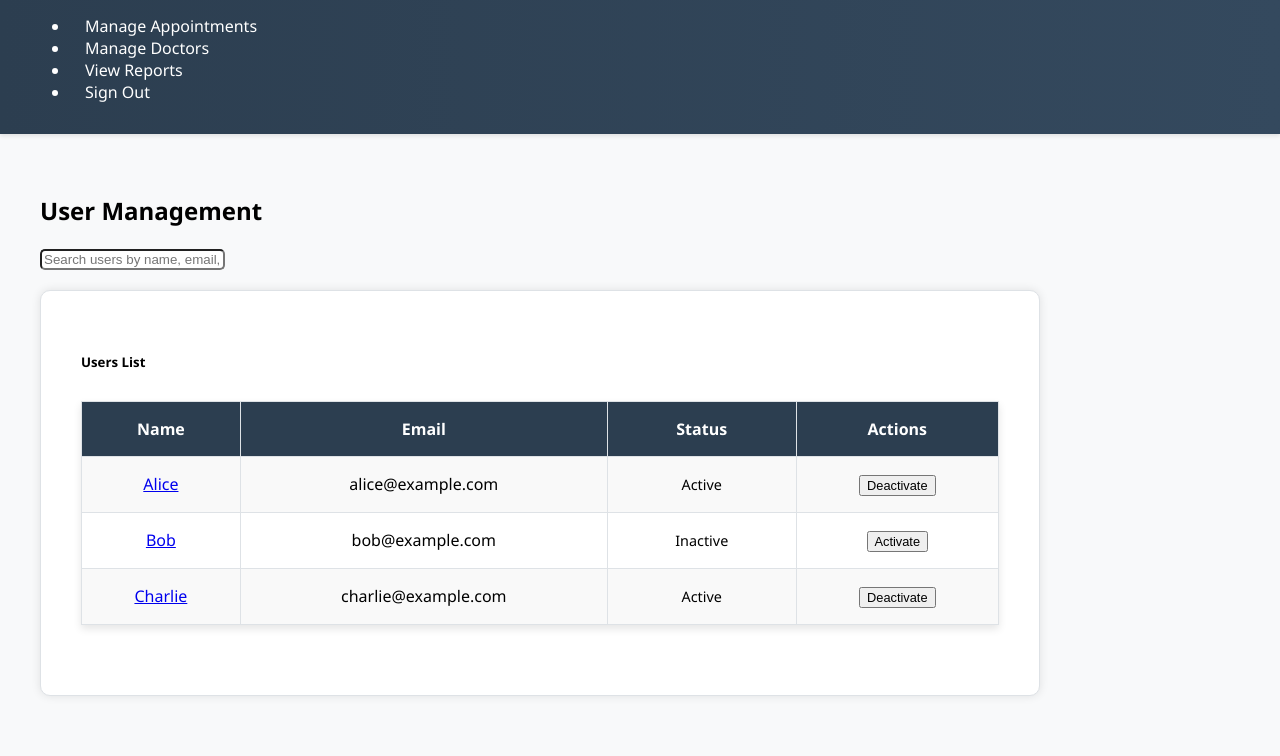
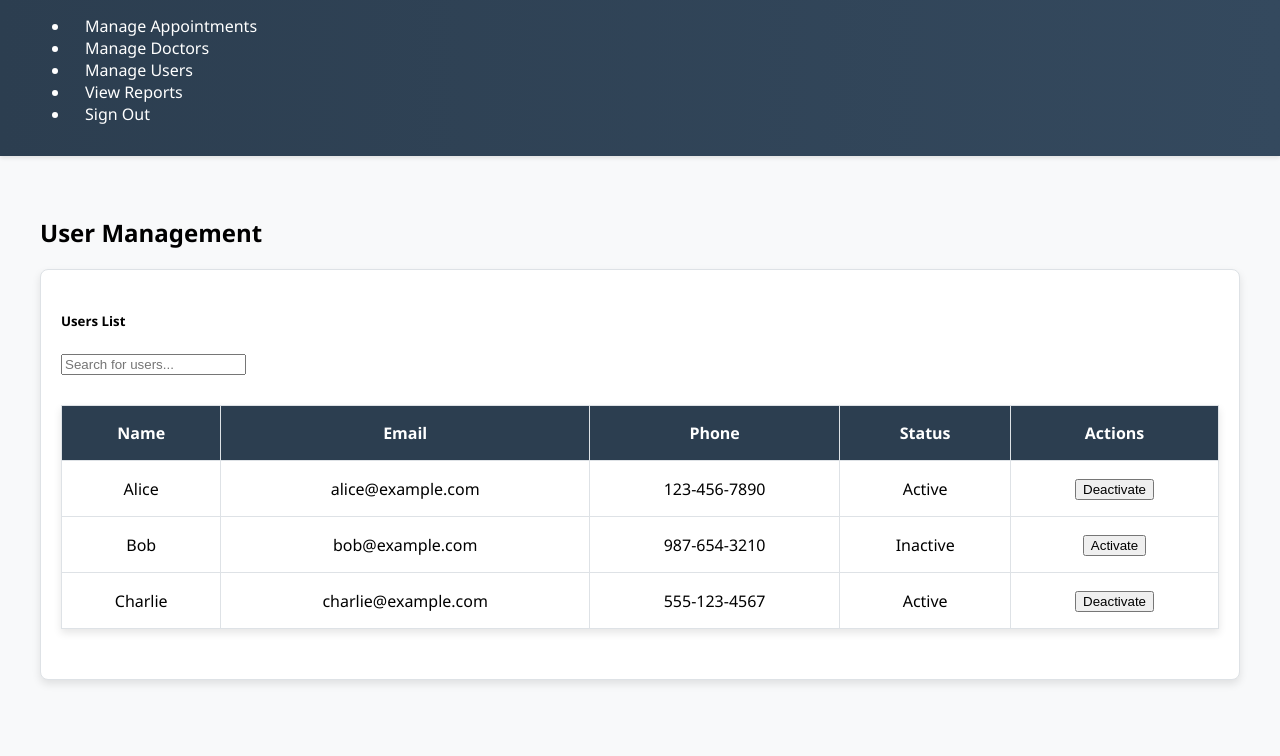
Before and after one commit to DevOpsAndCloudMastery1/medibooks-public-html-1, a website: page medibooks-public-html-1/admin/admin-users.html in a window 1280 px wide. Shown: the part 88-844 px from the top of the page. Drawn offline with Linux system fonts and the light colour scheme.

Commit message:
updated user details

```diff
--- a/medibooks-public-html-1/admin/admin-users.html
+++ b/medibooks-public-html-1/admin/admin-users.html
@@ -26,6 +26,9 @@
                         <a class="nav-link" href="admin-doctors.html">Manage Doctors</a>
                     </li>
                     <li class="nav-item">
+                        <a class="nav-link" href="admin-users.html">Manage Users</a>
+                    </li>
+                    <li class="nav-item">
                         <a class="nav-link" href="admin-reports.html">View Reports</a>
                     </li>
                     <li class="nav-item">
@@ -38,40 +41,33 @@
 
     <!-- Main Content -->
     <div class="container content mt-4">
-        <h2 class="text-center mb-4">User Management</h2>
-
-        <!-- Search Bar -->
-        <div class="mb-4">
-            <input type="text" id="searchInput" class="form-control" placeholder="Search users by name, email, or status..." onkeyup="searchUsers()">
-        </div>
-
-        <!-- Users Table -->
-        <div class="card shadow-sm border-light">
+        <h2 class="text-center">User Management</h2>
+        <div class="card">
             <div class="card-body">
                 <h5 class="card-title">Users List</h5>
-                <table class="table table-striped table-bordered">
+                <input class="form-control mb-3" id="searchInput" type="text" placeholder="Search for users..." onkeyup="searchUsers()">
+                <table class="table table-bordered">
                     <thead>
                         <tr>
                             <th>Name</th>
                             <th>Email</th>
+                            <th>Phone</th>
                             <th>Status</th>
                             <th>Actions</th>
                         </tr>
                     </thead>
-                    <tbody id="user-list">
-                        <!-- Users will be loaded here dynamically -->
-                    </tbody>
+                    <tbody id="user-list"></tbody>
                 </table>
             </div>
         </div>
     </div>
 
     <script>
-        // Sample users or fetch from localStorage
+        // Fetch users from localStorage or use sample data
         let users = JSON.parse(localStorage.getItem("users")) || [
-            { name: "Alice", email: "alice@example.com", status: "Active" },
-            { name: "Bob", email: "bob@example.com", status: "Inactive" },
-            { name: "Charlie", email: "charlie@example.com", status: "Active" }
+            { name: "Alice", email: "alice@example.com", phone: "123-456-7890", status: "Active" },
+            { name: "Bob", email: "bob@example.com", phone: "987-654-3210", status: "Inactive" },
+            { name: "Charlie", email: "charlie@example.com", phone: "555-123-4567", status: "Active" }
         ];
 
         // Save users to localStorage if they are not already stored
@@ -79,18 +75,17 @@
             localStorage.setItem("users", JSON.stringify(users));
         }
 
-        // Load users into the table
         function loadUsers() {
             const list = document.getElementById("user-list");
             list.innerHTML = "";
 
             users.forEach((user, index) => {
-                if (user.name && user.email) { // Check if name and email are defined
-                    const row = document.createElement("tr");
+                const listItem = document.createElement("tr");
 
-                    row.innerHTML = `
-                        <td><a href="../user-profile.html?user=${encodeURIComponent(user.name)}" class="text-decoration-none">${user.name}</a></td>
+                listItem.innerHTML = `
+                    <td>${user.name || 'N/A'}</td>
                     <td>${user.email || 'N/A'}</td>
+                    <td>${user.phone || 'N/A'}</td>
                     <td><span class="badge bg-${user.status === "Active" ? "success" : "danger"}">${user.status}</span></td>
                     <td>
                         <button class="btn btn-sm btn-${user.status === "Active" ? "danger" : "success"}" onclick="toggleUser(${index})">
@@ -99,105 +94,30 @@
                     </td>
                 `;
 
-                    list.appendChild(row);
-                }
+                list.appendChild(listItem);
             });
         }
 
-        // Toggle user status between Active/Inactive
         function toggleUser(index) {
             users[index].status = users[index].status === "Active" ? "Inactive" : "Active";
             localStorage.setItem("users", JSON.stringify(users));
             loadUsers();
         }
 
-        // Search functionality
         function searchUsers() {
-            const searchInput = document.getElementById("searchInput").value.toLowerCase();
+            const input = document.getElementById('searchInput').value.toLowerCase();
             const filteredUsers = users.filter(user =>
-                (user.name && user.name.toLowerCase().includes(searchInput)) ||
-                (user.email && user.email.toLowerCase().includes(searchInput)) ||
-                (user.status && user.status.toLowerCase().includes(searchInput))
+                user.name.toLowerCase().includes(input) ||
+                user.email.toLowerCase().includes(input) ||
+                user.phone.toLowerCase().includes(input) ||
+                user.status.toLowerCase().includes(input)
             );
-            displayFilteredUsers(filteredUsers);
-        }
-
-        // Display filtered users
-        function displayFilteredUsers(filteredUsers) {
-            const list = document.getElementById("user-list");
-            list.innerHTML = "";
-
-            filteredUsers.forEach((user, index) => {
-                if (user.name && user.email) { // Ensure valid name and email
-                    const row = document.createElement("tr");
-
-                    row.innerHTML = `
-                        <td><a href="../user-profile.html?user=${encodeURIComponent(user.name)}" class="text-decoration-none">${user.name}</a></td>
-                        <td>${user.email || 'N/A'}</td>
-                        <td><span class="badge bg-${user.status === "Active" ? "success" : "danger"}">${user.status}</span></td>
-                        <td>
-                            <button class="btn btn-sm btn-${user.status === "Active" ? "danger" : "success"}" onclick="toggleUser(${index})">
-                                ${user.status === "Active" ? "Deactivate" : "Activate"}
-                            </button>
-                        </td>
-                    `;
-
-                    list.appendChild(row);
-                }
-            });
+            users = filteredUsers;
+            loadUsers();
         }
 
         // Ensure the page loads users when it first runs
         document.addEventListener("DOMContentLoaded", loadUsers);
     </script>
-
-    <style>
-        /* Consistent Styles with Admin-Doctors Page */
-        .navbar {
-            background-color: #0056b3;
-        }
-
-        .navbar-brand img {
-            width: 100px;
-        }
-
-        .container.content {
-            max-width: 1000px;
-        }
-
-        .card {
-            border-radius: 10px;
-        }
-
-        .card-body {
-            padding: 20px;
-        }
-
-        .table th, .table td {
-            vertical-align: middle;
-            text-align: center;
-        }
-
-        .table-striped tbody tr:nth-of-type(odd) {
-            background-color: #f9f9f9;
-        }
-
-        .btn-sm {
-            font-size: 0.8rem;
-        }
-
-        .form-control {
-            border-radius: 5px;
-        }
-
-        .badge {
-            font-size: 0.9rem;
-            padding: 0.5rem;
-        }
-
-        .shadow-sm {
-            box-shadow: 0 0 10px rgba(0, 0, 0, 0.1);
-        }
-    </style>
 </body>
 </html>
```
Lines whose indentation alone changed are shown as unchanged.
